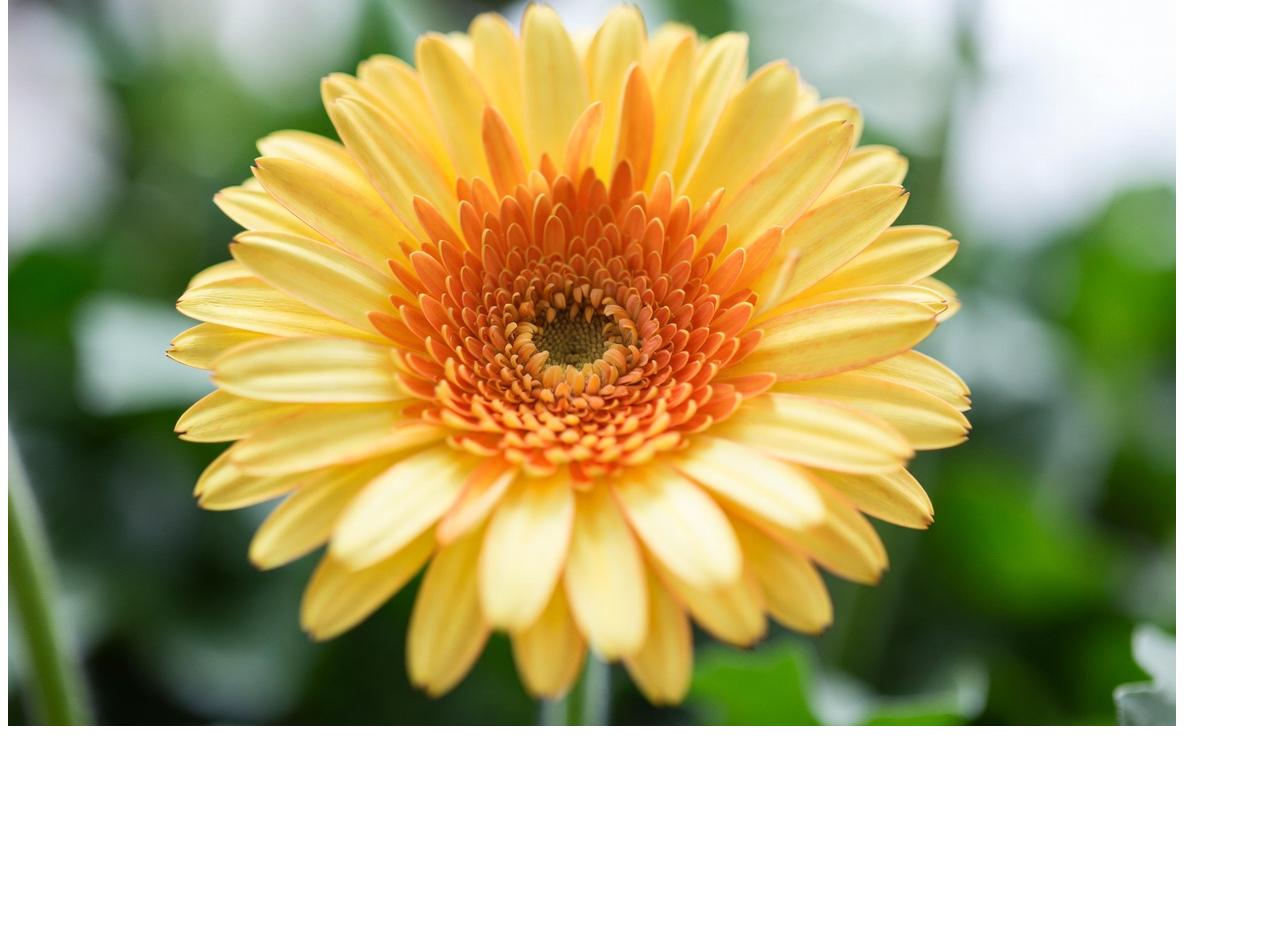
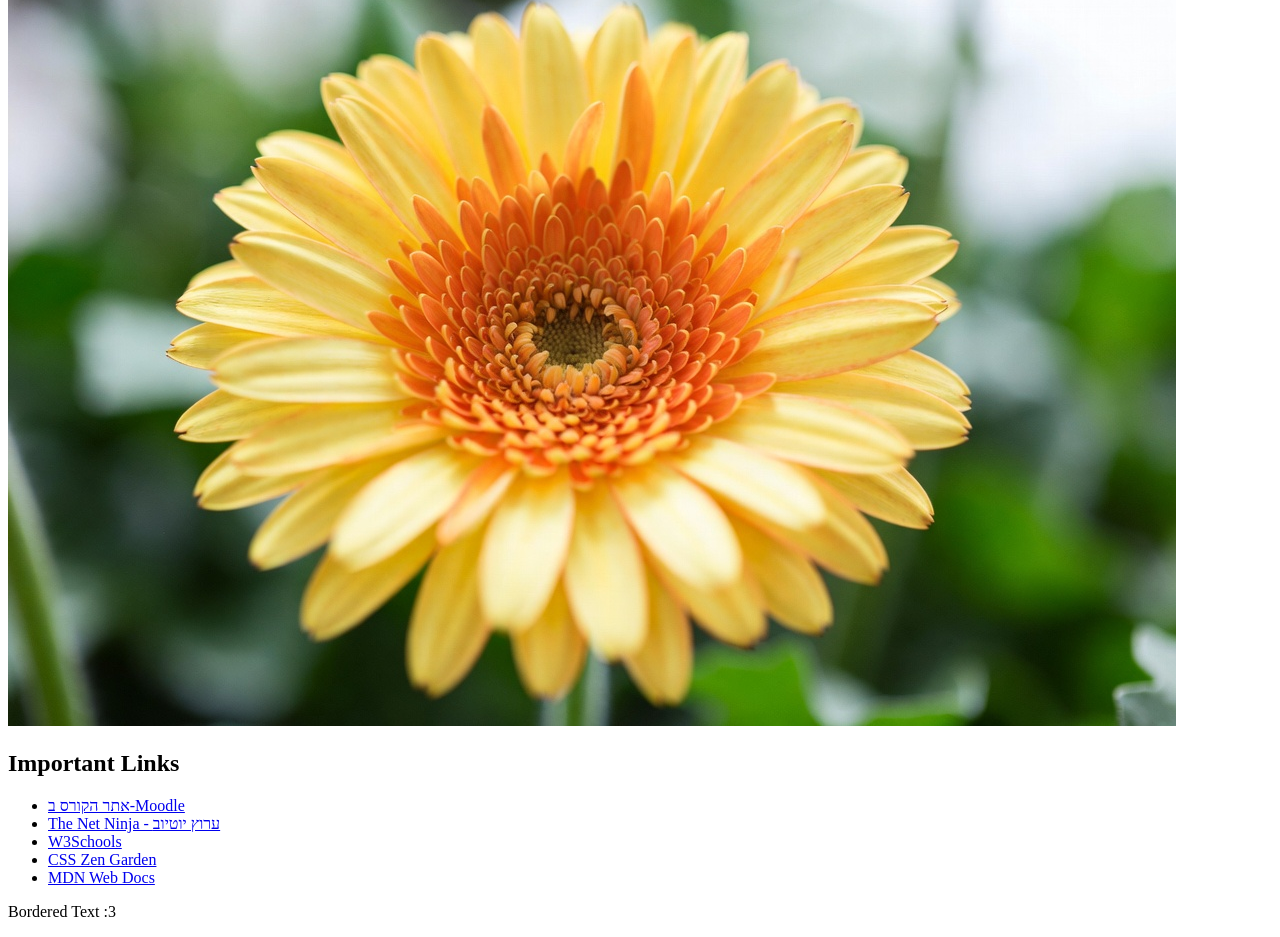
Before and after one commit to bernsteinmaya7-cloud/twist, a plain HTML site: page index.html in a window 1280 px wide. Shown: the part 418-1355 px from the top of the page. Before the commit the page ends 1156 px from the top, so only its background shows below. Drawn offline with Linux system fonts and the light colour scheme.

Commit message:
Update index.html

```diff
--- a/index.html
+++ b/index.html
@@ -29,6 +29,21 @@
 <img src="twist/flower.jpg" alt="flower">
 </div>
 </section>
+<section class="column">
+<div>
+<h1>Important Links</h1>
+<ul>
+<li><a href="https://moodle.tau.ac.il/course/view.php?id=851830601" target="_blank">אתר הקורס ב-Moodle</a></li>
+<li><a href="https://www.youtube.com/channel/UCW5YeuERMmlnqo4oq8vwUpg" target="_blank">The Net Ninja - ערוץ יוטיוב</a></li>
+<li><a href="https://www.w3schools.com/" target="_blank">W3Schools</a></li>
+<li><a href="http://www.csszengarden.com/" target="_blank">CSS Zen Garden</a></li>
+<li><a href="https://developer.mozilla.org/" target="_blank">MDN Web Docs</a></li>
+</ul>
+<div class="border-demo">
+<p>Bordered Text :3</p>
+</div>
+</div>
+</section>
 
 </main>
 </body>
```
